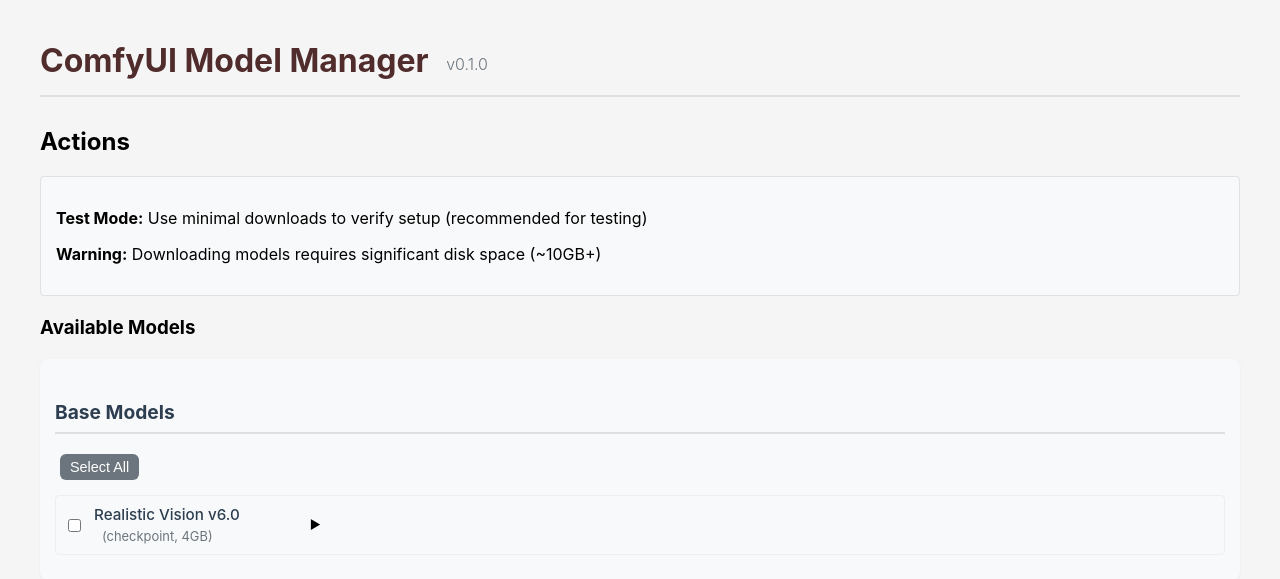
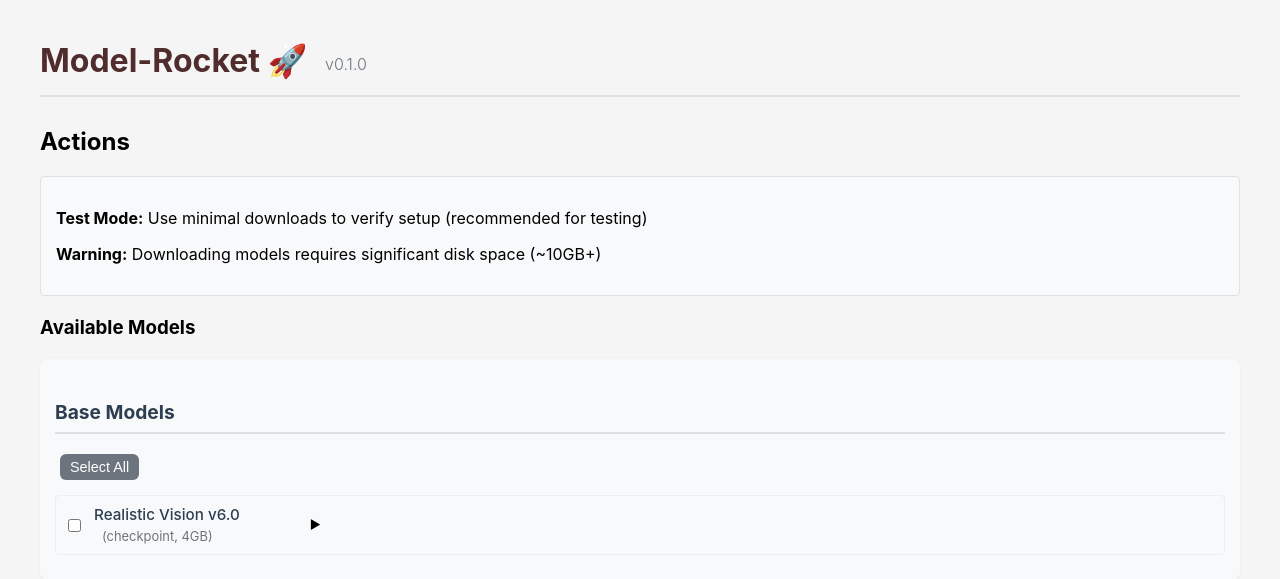
Before and after one commit to ppuskas/Model-Rocket, a Flask app: page / in a window 1280 px wide. Shown: the top 579 px of the page. Run offline with Flask 3, Linux system fonts and the light colour scheme; parts of the project's set-up code (start-up, migrations or seed data) failed here and were passed over.

Commit message:
feat: Update page title and heading to Model-Rocket 🚀

```diff
--- a/templates/index.html
+++ b/templates/index.html
@@ -1,11 +1,11 @@
 <!DOCTYPE html>
 <html>
 <head>
-    <title>ComfyUI Model Manager v0.1.0</title>
+    <title>Model-Rocket 🚀 v0.1.0</title>
     <link rel="stylesheet" href="{{ url_for('static', filename='css/styles.css') }}">
 </head>
 <body>
-    <h1>ComfyUI Model Manager <span class="version">v0.1.0</span></h1>
+    <h1>Model-Rocket 🚀 <span class="version">v0.1.0</span></h1>
 
     <div>
         <h2>Actions</h2>
```
